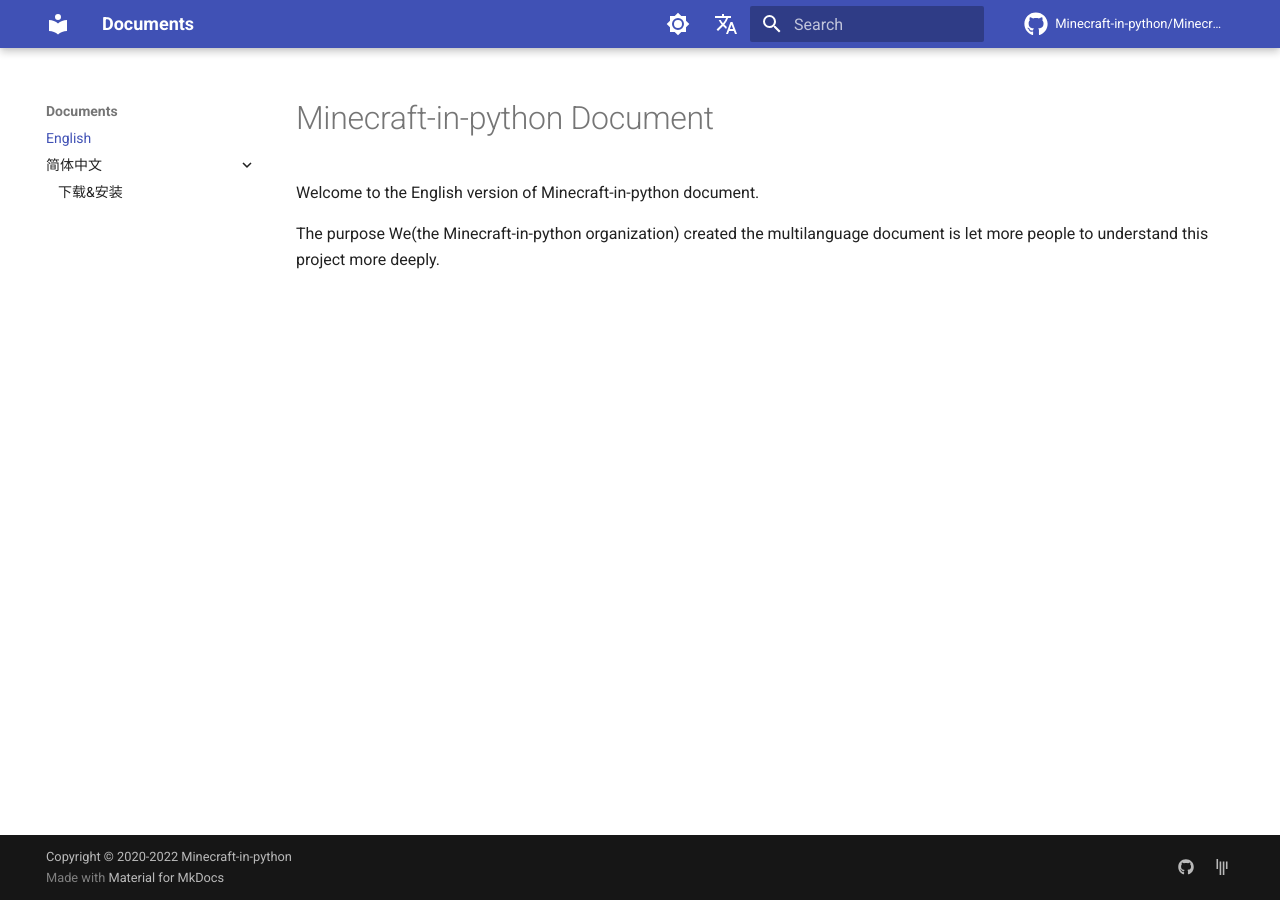
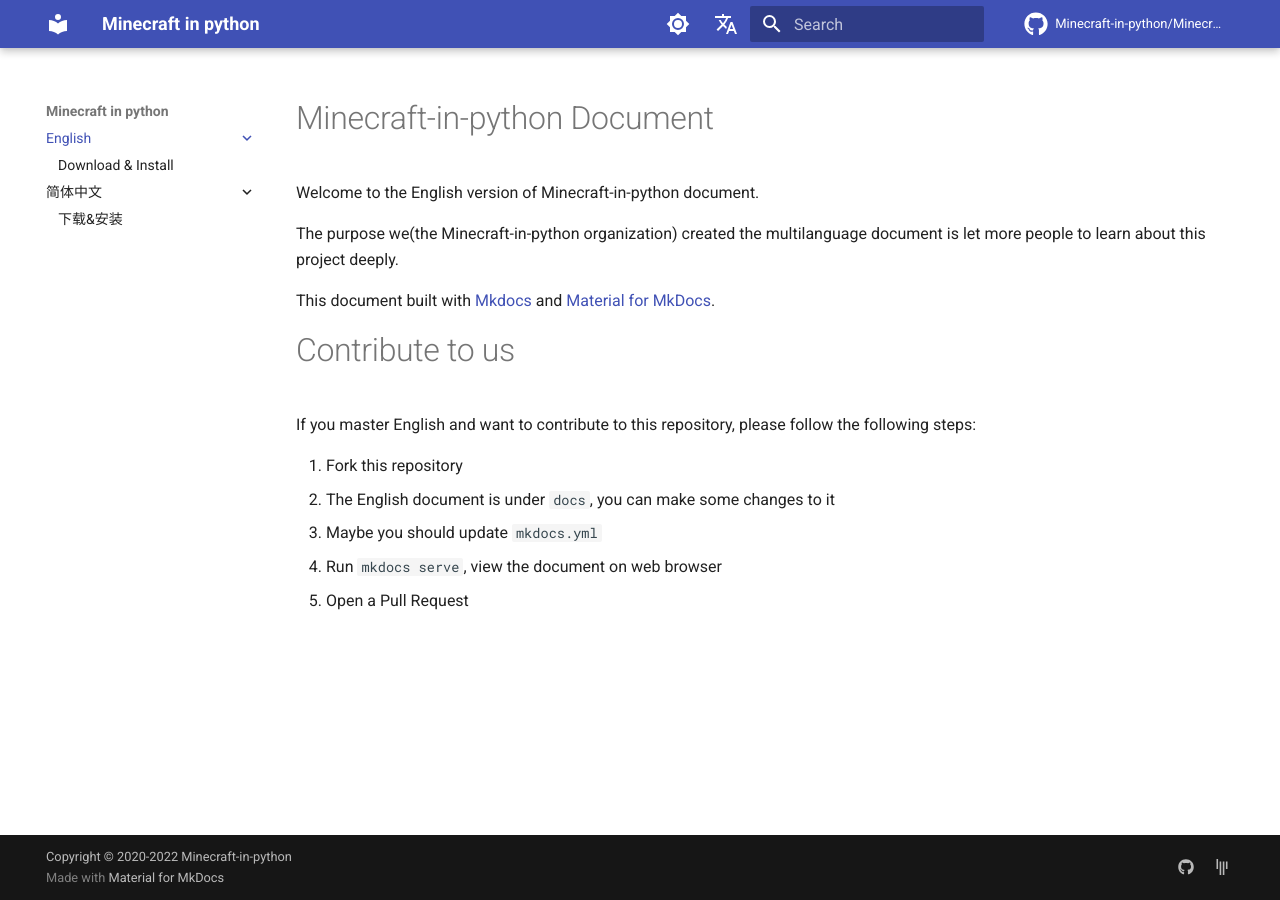
Before and after one commit to minecraft-py/docs-zh, an MkDocs documentation site: the page built from docs/index.md, in a window 1280 px wide. Built offline with MkDocs 1.6.1 and Material for MkDocs 9.7.7, drawn with Linux system fonts in a browser that asks for light colours; comment, search, counter and statistics services are not loaded.

Commit message:
2022-05-23

```diff
--- a/docs/index.md
+++ b/docs/index.md
@@ -1,5 +1,16 @@
 # Minecraft-in-python Document
 Welcome to the English version of Minecraft-in-python document.
 
-The purpose We(the Minecraft-in-python organization) created the multilanguage document is let more people
-to understand this project more deeply.
+The purpose we(the Minecraft-in-python organization) created the multilanguage document is let more people
+to learn about this project deeply.
+
+This document built with [Mkdocs](https://www.mkdocs.org/) and [Material for MkDocs](https://squidfunk.github.io/mkdocs-material/).
+
+# Contribute to us
+If you master English and want to contribute to this repository, please follow the following steps:
+
+1. Fork this repository
+2. The English document is under `docs`, you can make some changes to it
+3. Maybe you should update `mkdocs.yml`
+4. Run `mkdocs serve`, view the document on web browser
+5. Open a Pull Request
--- a/mkdocs.yml
+++ b/mkdocs.yml
@@ -1,4 +1,4 @@
-site_name: Documents
+site_name: Minecraft in python
 site_url: https://minecraft-in-python.github.io/docs/
 repo_name: Minecraft-in-python/Minecraft
 repo_url: https://github.com/Minecraft-in-python/minecraft
@@ -27,6 +27,7 @@
 nav:
   - English:
     - index.md
+    - Download & Install: download_and_install.md
   - 简体中文:
     - zh/index.md
     - 下载&安装: zh/download_and_install.md
```
Also changed, not shown: docs/download_and_install.md (added, +1 -0 lines), docs/zh/download_and_install.md (+1 -0 lines), docs/zh/index.md (+1 -2 lines).
